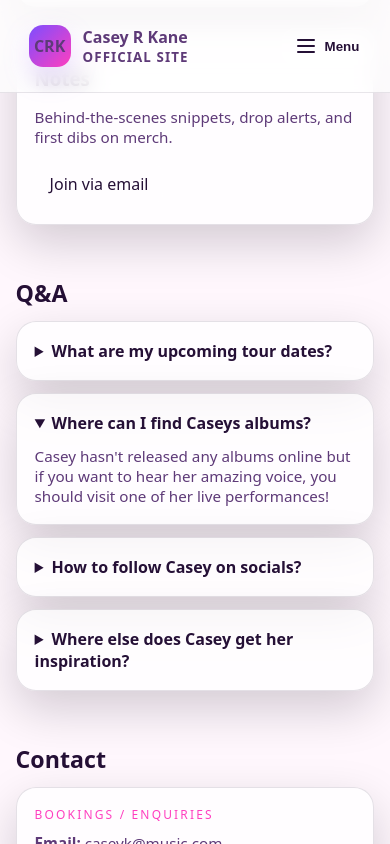
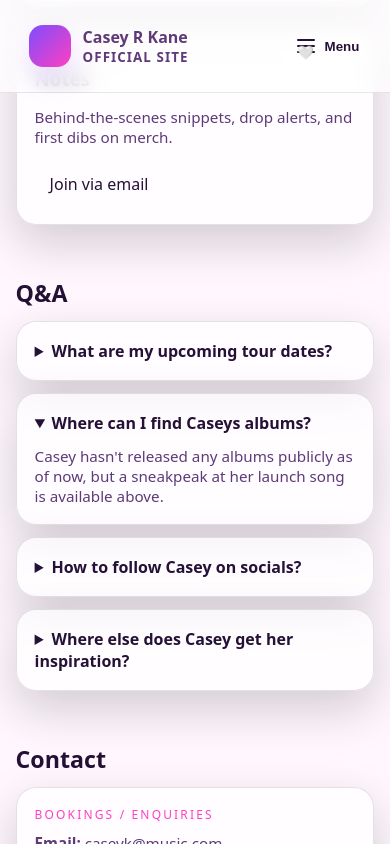
Before and after one commit to Cmcburney2308/cmcburney2308.github.io, a plain HTML site: page index.html in a window 390 px wide. Both pictures are taken after a click on the heading "Where can I find Caseys albums?". Shown: the part 1476-2320 px from the top of the page. Drawn offline with Linux system fonts and the light colour scheme.

Commit message:
Update index.html
Fixing Continuity Errors in index.html

```diff
--- a/index.html
+++ b/index.html
@@ -12,7 +12,7 @@
   <div class="container">
     <div class="nav">
       <a class="brand" href="index.html" aria-label="Home">
-        <div class="brand-mark" aria-hidden="true">CRK</div>
+        <div class="brand-mark" aria-hidden="true"></div>
         <div>
           <div style="font-weight:800">Casey R Kane</div>
           <small>Official site</small>
@@ -20,7 +20,7 @@
       </a>
 
       <button class="btn nav-toggle" type="button" data-nav-toggle aria-controls="navpanel" aria-expanded="false" aria-label="Open menu">
-        <span class="nav-toggle-bars" aria-hidden="true"></span>
+        <span class="nav-toggle-bars" aria-hidden="true">🤍</span>
         <span class="nav-toggle-text">Menu</span>
       </button>
 
@@ -70,7 +70,7 @@
 
         <div class="stage">
           <div class="media-card">
-            <img src="assets/img/IMG-20260127-WA0018.jpg" alt="Photo of Casey" />
+            <img src="assets/img/IMG-20260127-WA0018.jpg" alt="Early Release Album Cover" />
             <div>
               <div class="kicker">Now playing</div>
               <h2 style="margin:.25rem 0 .3rem">Switching It (Instrumental)</h2>
@@ -126,7 +126,7 @@
       </details>
 <details class="cardx">
         <summary style="cursor:pointer; font-weight:800">Where can I find Caseys albums?</summary>
-        <p class="note" style="margin:.75rem 0 0">Casey hasn't released any albums online but if you want to hear her amazing voice, you should visit one of her live performances!</p>
+        <p class="note" style="margin:.75rem 0 0">Casey hasn't released any albums publicly as of now, but a sneakpeak at her launch song is available above.</p>
       </details>
 <details class="cardx">
         <summary style="cursor:pointer; font-weight:800">How to follow Casey on socials?</summary>
```
